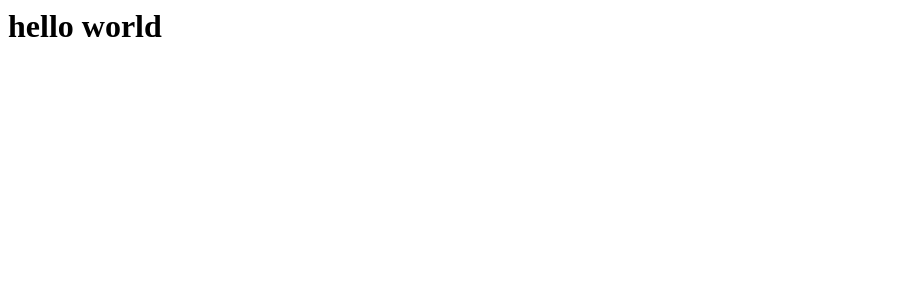
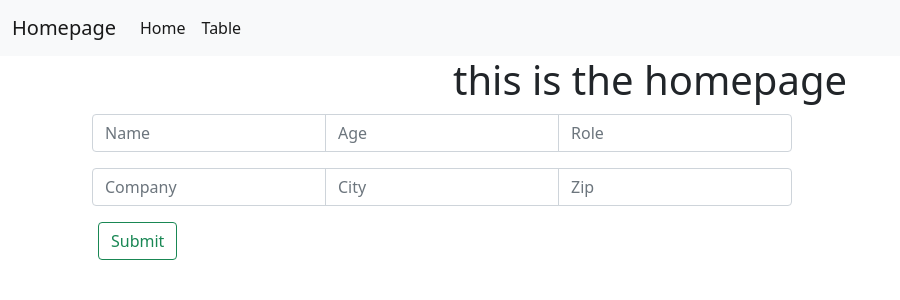
Before and after one commit to highlander-spirou/flaskPOS, a Flask app: page / in a window 1280 px wide. Shown: the top 300 px of the page, without its empty margins (0-900 px from the left). Run offline with Flask 2, Linux system fonts and the light colour scheme.

Commit message:
setup UI 1

```diff
--- a/app.py
+++ b/app.py
@@ -4,7 +4,10 @@ app = Flask(__name__)
 
 @app.route('/')
 def index():
-    return render_template('index.html')
+    return render_template('form.html')
+
+
+
 
 if __name__ == '__main__':
     app.run(debug=True)
--- /dev/null
+++ b/static/style.css
@@ -0,0 +1,15 @@
+#header-hompage {
+    text-align: center;
+    margin-left: 20px;
+}
+
+#name-field {
+    width : 700px;
+    margin-top: 10px;
+    margin-left: 10px;
+}
+
+.the-button {
+    margin-top: 10px;
+    margin-left: 16px;
+}
--- /dev/null
+++ b/templates/form.html
@@ -0,0 +1,70 @@
+{% extends 'index.html' %} {% block title %}Homepage{% endblock %} {% block
+content %}
+<h1 id="header-hompage">this is the homepage</h1>
+<div class="container">
+  <div class="obligate-field">
+    <form action="#" id="first-field">
+      <div class="input-group mb-3" id="name-field">
+        <input
+          type="text"
+          name="nameInput"
+          class="form-control"
+          placeholder="Name"
+          aria-label="Name"
+          aria-describedby="basic-addon1"
+        />
+        <input
+          type="text"
+          name="ageInput"
+          class="form-control"
+          placeholder="Age"
+          aria-label="Age"
+          aria-describedby="basic-addon1"
+        />
+        <input
+          type="text"
+          name="roleInput"
+          class="form-control"
+          placeholder="Role"
+          aria-label="Role"
+          aria-describedby="basic-addon1"
+        />
+      </div>
+      <div class="input-group mb-3" id="name-field">
+        <input
+          type="text"
+          name="companyInput"
+          class="form-control"
+          placeholder="Company"
+          aria-label="Company"
+          aria-describedby="basic-addon1"
+        />
+        <input
+          type="text"
+          name="cityInput"
+          class="form-control"
+          placeholder="City"
+          aria-label="City"
+          aria-describedby="basic-addon1"
+        />
+        <input
+          type="text"
+          name="zipInput"
+          class="form-control"
+          placeholder="Zip"
+          aria-label="Zip"
+          aria-describedby="basic-addon1"
+        />
+      </div>
+      <div class="the-button">
+        <input
+          type="button"
+          id="btnSubmit"
+          class="btn btn-outline-success"
+          value="Submit"
+        />
+      </div>
+    </form>
+  </div>
+</div>
+{% endblock %}
--- a/templates/index.html
+++ b/templates/index.html
@@ -1,10 +1,56 @@
 <html lang="en">
-<head>
-    <meta charset="UTF-8">
-    <meta name="viewport" content="width=device-width, initial-scale=1.0">
-    <title>Document</title>
-</head>
-<body>
-    <h1>hello world</h1>
-</body>
+  <head>
+    <meta charset="UTF-8" />
+    <meta name="viewport" content="width=device-width, initial-scale=1.0" />
+
+    <link rel="stylesheet" href="../static/style.css">
+
+    <!-- bootstrap css -->
+    <link
+      href="https://cdn.jsdelivr.net/npm/bootstrap@5.0.0-beta1/dist/css/bootstrap.min.css"
+      rel="stylesheet"
+      integrity="sha384-giJF6kkoqNQ00vy+HMDP7azOuL0xtbfIcaT9wjKHr8RbDVddVHyTfAAsrekwKmP1"
+      crossorigin="anonymous"
+    />
+
+    <!-- bootstrap javascript -->
+    <script
+      src="https://cdn.jsdelivr.net/npm/bootstrap@5.0.0-beta1/dist/js/bootstrap.bundle.min.js"
+      integrity="sha384-ygbV9kiqUc6oa4msXn9868pTtWMgiQaeYH7/t7LECLbyPA2x65Kgf80OJFdroafW"
+      crossorigin="anonymous"
+    ></script>
+
+    <title>{% block title %}{% endblock %}</title>
+  </head>
+  <body>
+    <!-- nav bar settings  -->
+    <nav class="navbar navbar-expand-lg navbar-light bg-light">
+      <div class="container-fluid">
+        <a class="navbar-brand" href="#">Homepage</a>
+        <button
+          class="navbar-toggler"
+          type="button"
+          data-bs-toggle="collapse"
+          data-bs-target="#navbarNav"
+          aria-controls="navbarNav"
+          aria-expanded="false"
+          aria-label="Toggle navigation"
+        >
+          <span class="navbar-toggler-icon"></span>
+        </button>
+        <div class="collapse navbar-collapse" id="navbarNav">
+          <ul class="navbar-nav">
+            <li class="nav-item">
+              <a class="nav-link active" aria-current="page" href="#">Home</a>
+            </li>
+            <li class="nav-item">
+              <a class="nav-link active" aria-current="page" href="#">Table</a>
+            </li>
+          </ul>
+        </div>
+      </div>
+    </nav>
+    <div>{% block content %}{% endblock %}</div>
+
+  </body>
 </html>
```
Also changed, not shown: templates/table.html (added).
